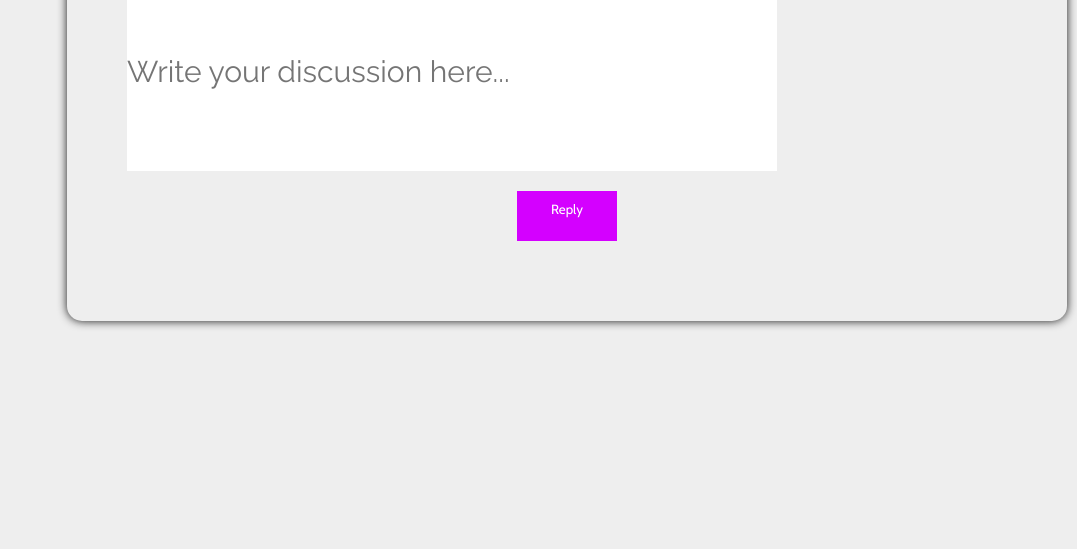
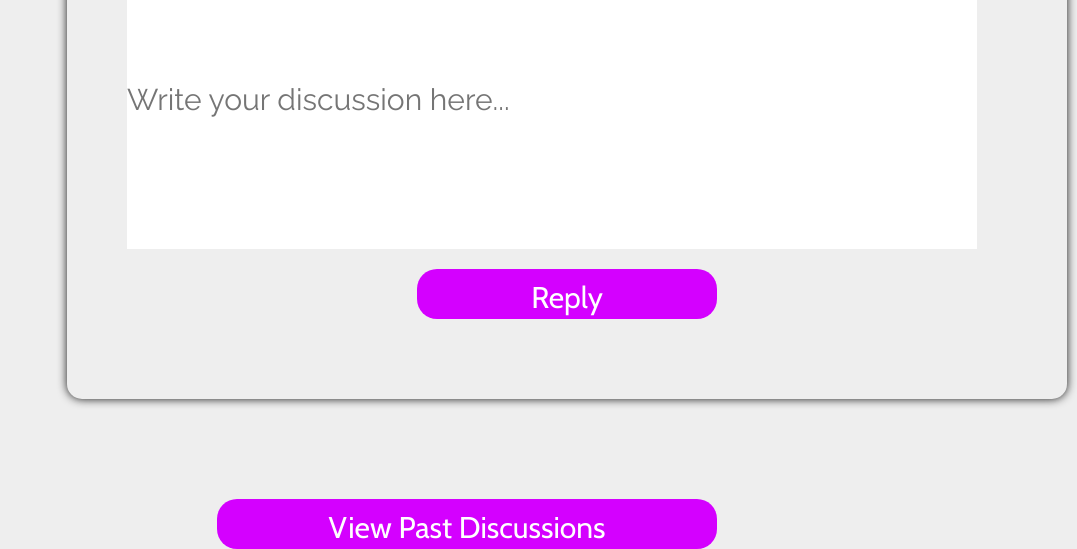
Before and after one commit to webLoversGroup4/LearningManagementSystem, a PHP site: page /view/discussions.html in a window 1560 px wide. Shown: the part 826-1375 px from the top of the page, without its empty margins (483-1560 px from the left). Before the commit the page ends 1154 px from the top, so only its background shows below. Run offline with PHP 8.4, Linux system fonts and the light colour scheme; some libraries are stand-ins or nearby versions.

Commit message:
edits for discussions 2

```diff
--- a/css/discussionCSS.css
+++ b/css/discussionCSS.css
@@ -417,7 +417,7 @@
 
  h1{
    font-size: 40px;
-   font-family: 'Cabin';
+   font-family: 'Raleway';
  }
 
  .question{
@@ -468,10 +468,17 @@
    border-radius: 10px;
 }
 
+
+.seperate{
+   width: 3500px;
+   height: 40px;
+   background-color: #d400ff
+}
+
  #discuss-container {
     margin-top: 100px;
     width: 800px;
-    height: 500px;
+    height: 750px;
     width: 1000px;
     margin-bottom: 50px;
     height: 500px;
@@ -496,10 +503,10 @@
  }
  */
  #post-content {
-    width: 650px;
-    height: 200px;
+    width: 850px;
+    height: 300px;
     margin-bottom: 20px;
-    margin-top: 150px;
+    margin-top: 50px;
     margin-left: 60px;
     font-size: 30px;
     font-family: 'Raleway';
@@ -509,10 +516,13 @@
     background-color: #d400ff;
     color: #fff;
     display: flex;
-    width: 100px;
+    font-size: 30px;
+    width: 300px;
     height: 50px;
     border: none;
-    margin-left: 450px;
+    margin-left: 350px;
+    border: none;
+    border-radius: 20px;
     justify-content: center;
     padding: 10px 20px;
     cursor: pointer;
@@ -520,8 +530,8 @@
 
  #dbutton{
    margin-top: 100px;
-   margin-left: 400px;
-   width:300px;
+   margin-left:400px;
+   width:500px;
    border: none;
    border-radius: 20px;
  }
@@ -531,6 +541,20 @@
    box-shadow: 0px 0px 5px black;
 
  }
+
+
+ video {
+   position: fixed;
+   top: 50%;
+   left: 50%;
+   min-width: 1000px;
+   min-height: 850px;
+   width: auto;
+   height: auto;
+   transform: translate(-50%, -50%);
+   z-index: -1;
+}
+
 
  button:hover {
     background-color: plum;
--- a/view/discussions.html
+++ b/view/discussions.html
@@ -73,7 +73,7 @@
 
     <nav class="navbar">
        <a href="/view/home.html"><i class="fas fa-home"></i><span>Home</span></a>
-       <a href="/view/about.html"><i class="fas fa-question"></i><span>About</span></a>
+       <a href="/view/about.html"><i class="fas fa-info-circle"></i><span>About</span></a>
        <a href="/view/courses.html"><i class="fas fa-book"></i><span>Courses</span></a>
         <a href="/view/quizpage.html"><i class="fas fa-chalkboard-user"></i><span>Quizzes</span></a>
        <a href="/view/discussions.html"><i class="fas fa-envelope"></i><span>Discussion</span></a>
@@ -91,6 +91,18 @@
  <h1 id="discuss-state">Start A Discussion</h1>
   <!--<button class="add">Add</button> -->
 
+<section class="seperate">
+
+</section>
+
+
+<section id="video-section">
+   <!-- Video element -->
+   <video autoplay muted loop>
+     <source src="/images/discuss2.mp4" type="video/mp4">
+     Your browser does not support the video tag.
+   </video>
+ </section>
 
 
 
@@ -106,6 +118,8 @@
          </form>
 
    </div>
+
+   <button id="dbutton">View Past Discussions</button>
 
 
 
@@ -124,7 +138,7 @@
    <p id="questions">What are the contributions AI has made to web technologies?</p>
    <p>5 replies</p>
  </div>
- <button id="dbutton">View More Discussions</button>
+
 
   -->
 
```
Also changed, not shown: 2 other files.
